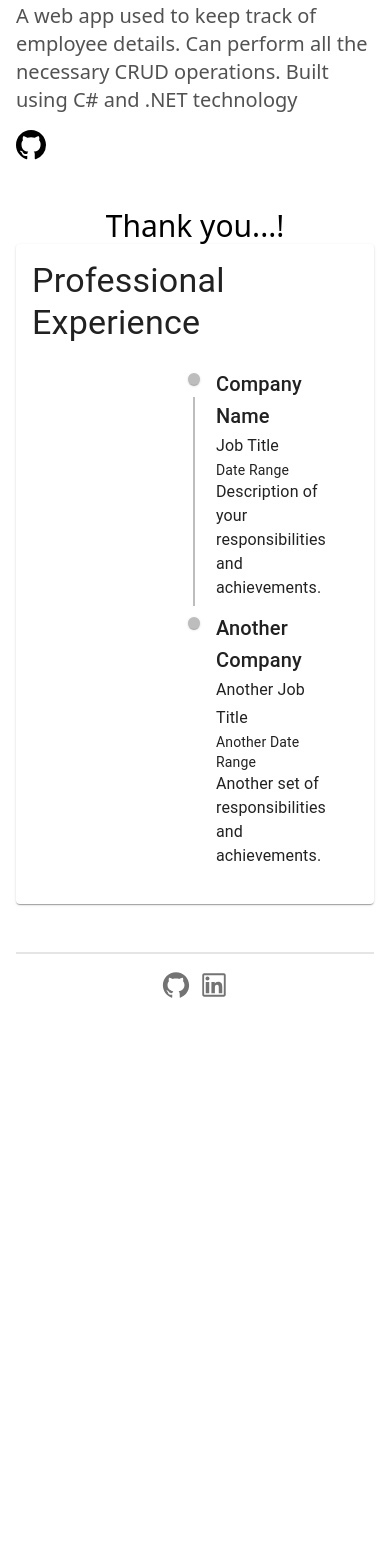
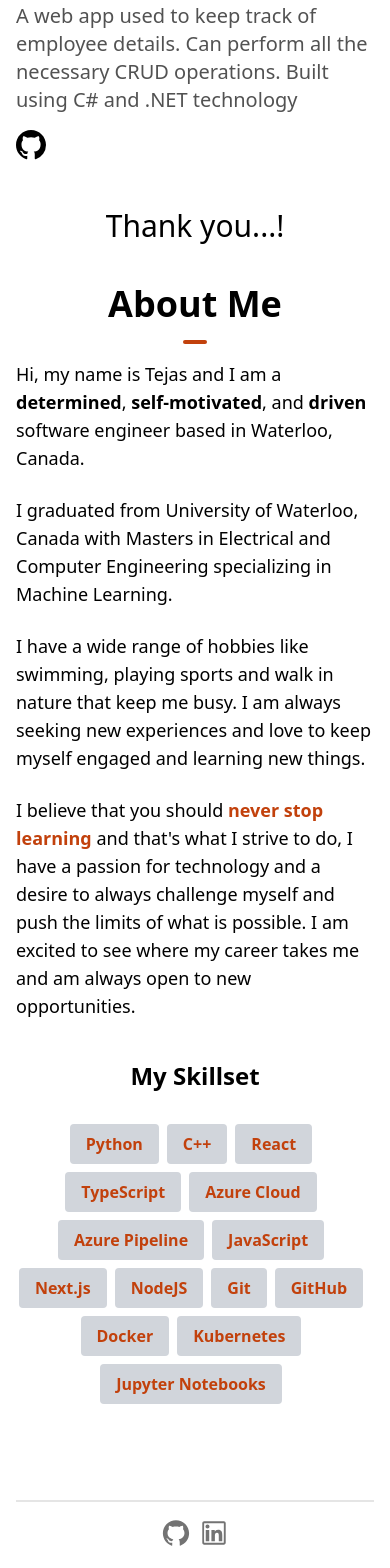
Before and after one commit to tglatne/tejas.github.io, a Next.js app: page / in a window 390 px wide. Shown: the part 3667-5235 px from the top of the page. Before the commit the page ends 4687 px from the top, so only its background shows below. Built offline with nearby package versions, Linux system fonts and the light colour scheme.

Commit message:
exp check

```diff
--- a/components/ExperienceSection.tsx
+++ b/components/ExperienceSection.tsx
@@ -1,58 +1,89 @@
 import React from 'react';
-import { Card, CardContent, Typography } from '@mui/material';
-import {
-  Timeline,
-  TimelineItem,
-  TimelineSeparator,
-  TimelineConnector,
-  TimelineContent,
-  TimelineDot,
-} from '@mui/lab';
+import Image from 'next/image';
+
+const skills = [
+  { skill: 'Python' },
+  { skill: 'C++' },
+  { skill: 'React' },
+  { skill: 'TypeScript' },
+  { skill: 'Azure Cloud' },
+  { skill: 'Azure Pipeline' },
+  { skill: 'JavaScript' },
+  { skill: 'Next.js' },
+  { skill: 'NodeJS' },
+  { skill: 'Git' },
+  { skill: 'GitHub' },
+  { skill: 'Docker' },
+  { skill: 'Kubernetes' },
+  { skill: 'Jupyter Notebooks' },
+];
 
 const ExperienceSection = () => {
   return (
-    <Card>
-      <CardContent>
-        <Typography variant='h4' gutterBottom>
-          Professional Experience
-        </Typography>
+    <section id='about'>
+      <div className='my-10 pb-12 md:pt-16 md:pb-48'>
+        <h1 className='text-center font-bold text-4xl'>
+          About Me
+          <hr className='w-6 h-1 mx-auto my-4 bg-orange-700 border-0 rounded'></hr>
+        </h1>
 
-        <Timeline>
-          {/* Example Timeline Item 1 */}
-          <TimelineItem>
-            <TimelineSeparator>
-              <TimelineDot />
-              <TimelineConnector />
-            </TimelineSeparator>
-            <TimelineContent>
-              <Typography variant='h6'>Company Name</Typography>
-              <Typography variant='subtitle1'>Job Title</Typography>
-              <Typography variant='body2'>Date Range</Typography>
-              <Typography variant='body1'>
-                Description of your responsibilities and achievements.
-              </Typography>
-            </TimelineContent>
-          </TimelineItem>
+        <div className='flex flex-col space-y-10 items-stretch justify-center align-top md:space-x-10 md:space-y-0 md:p-4 md:flex-row md:text-left'>
+          <div className='md:w-1/2 '>
+            <p className='text-lg'>
+              Hi, my name is Tejas and I am a{' '}
+              <span className='font-bold'>{'determined'}</span>,
+              <span className='font-bold'>{' self-motivated'}</span>, and
+              <span className='font-bold'>{' driven'}</span> software engineer
+              based in Waterloo, Canada.
+            </p>
+            <br />
+            <ul>
+              <li>
+                <p className='text-lg'>
+                  I graduated from University of Waterloo, Canada with Masters
+                  in Electrical and Computer Engineering specializing in Machine
+                  Learning.
+                </p>
+              </li>
 
-          {/* Example Timeline Item 2 */}
-          <TimelineItem>
-            <TimelineSeparator>
-              <TimelineDot />
-            </TimelineSeparator>
-            <TimelineContent>
-              <Typography variant='h6'>Another Company</Typography>
-              <Typography variant='subtitle1'>Another Job Title</Typography>
-              <Typography variant='body2'>Another Date Range</Typography>
-              <Typography variant='body1'>
-                Another set of responsibilities and achievements.
-              </Typography>
-            </TimelineContent>
-          </TimelineItem>
-
-          {/* Add more TimelineItems as needed */}
-        </Timeline>
-      </CardContent>
-    </Card>
+              <br />
+              <p className='text-lg'>
+                I have a wide range of hobbies like swimming, playing sports and
+                walk in nature that keep me busy. I am always seeking new
+                experiences and love to keep myself engaged and learning new
+                things.
+              </p>
+              <br />
+              <p className='text-lg'>
+                I believe that you should{' '}
+                <span className='font-bold text-orange-700'>
+                  never stop learning
+                </span>{' '}
+                and that&#39;s what I strive to do, I have a passion for
+                technology and a desire to always challenge myself and push the
+                limits of what is possible. I am excited to see where my career
+                takes me and am always open to new opportunities.
+              </p>
+            </ul>
+          </div>
+          <div className='text-center md:w-1/2 md:text-left'>
+            <h1 className='text-2xl font-bold mb-6'>My Skillset</h1>
+            <div className='flex flex-wrap flex-row justify-center z-10 md:justify-start'>
+              {skills.map((item, idx) => {
+                return (
+                  <p
+                    key={idx}
+                    className='bg-gray-300 px-4 py-2 mr-2 mt-2 text-orange-700 rounded font-semibold'
+                  >
+                    {item.skill}
+                  </p>
+                );
+              })}
+            </div>
+          </div>
+        </div>
+      </div>
+    </section>
   );
 };
 
```
